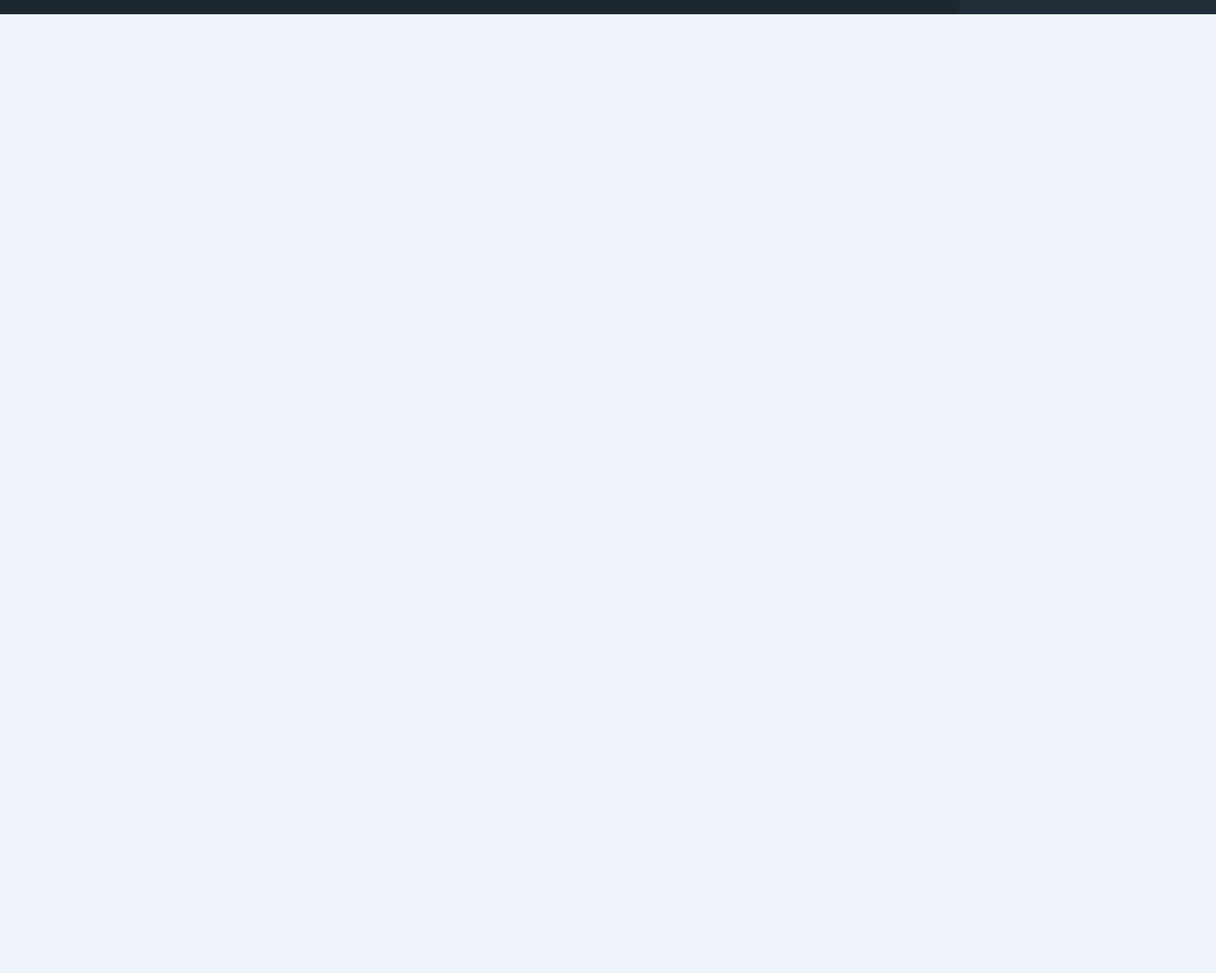
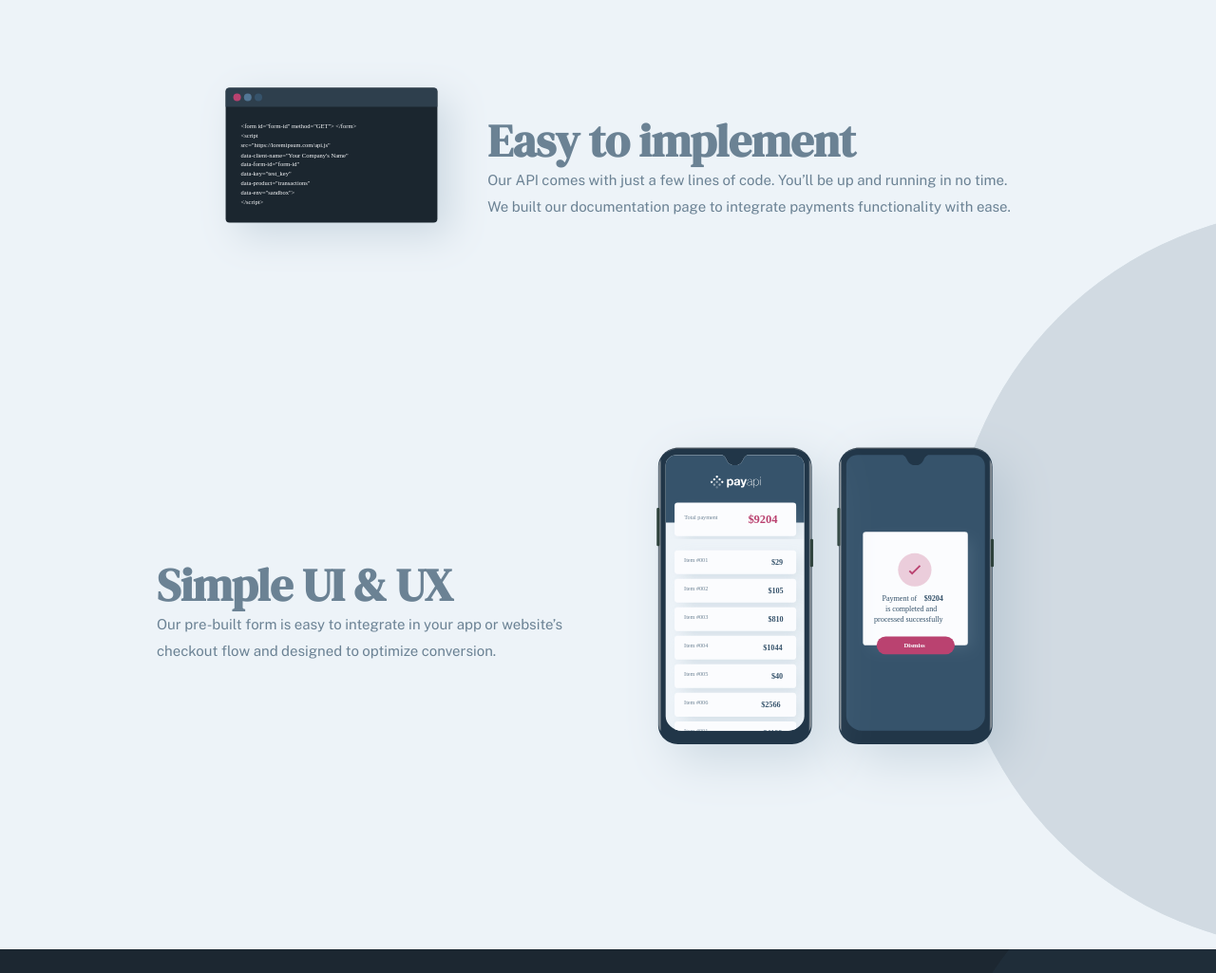
Before and after one commit to kurucz07/payapi-agency, a plain HTML site: page root/index.html in a window 1280 px wide. Shown: the part 1302-2327 px from the top of the page at 95% size. Before the commit the page ends 1317 px from the top, so only its background shows below. Drawn offline with nearby package versions, Linux system fonts and the light colour scheme; a script that the page names is missing.

Commit message:
features ------- desktop view completed

```diff
--- a/root/assets/style/main/_home.scss
+++ b/root/assets/style/main/_home.scss
@@ -141,3 +141,30 @@
 
     }
 }
+
+
+// *** features section
+
+.features{
+    padding: rem(150) 0;
+    display: flex;
+    flex-direction: column;
+    gap: rem(150);
+    background: url(../../img/shared/desktop/bg-pattern-circle.svg);
+    background-repeat: no-repeat;
+    background-position: rem(1000) bottom;
+
+    .feature{
+        display: flex;
+        align-items: center;
+    }
+
+    &__up{
+        padding: 0 rem(215) 0 rem(210);
+    }
+
+    &__down{
+        padding: 0 rem(169.5) 0 rem(165);
+    }
+
+}
--- a/root/index.html
+++ b/root/index.html
@@ -111,18 +111,55 @@
 
           <div class="partners__logos">
 
-            <!-- <div class="partners__logos-logo"> -->
+
               <img src="./assets/img/shared/desktop/tesla-w.svg" alt= "teslsa-logo">
               <img src="./assets/img/shared/desktop/microsoft-w.svg" alt=" microsoft-logo">
               <img src="./assets/img/shared/desktop/hewlett-packard-w.svg" alt="hewlett-packard-logo">
-            <!-- </div> -->
-            <!-- <div class="partners__logos-logo"> -->
+
+
               <img src="./assets/img/shared/desktop/oracle-w.svg" alt="oracle-logo">
               <img src="./assets/img/shared/desktop/google-w.svg" alt=" google-logo">
               <img src="./assets/img/shared/desktop/nvidia-w.svg" alt="nvidia-logo">
-            <!-- </div> -->
+
           </div>
 
+
+        </section>
+
+        <section class="features">
+          <div class="features__up feature">
+
+            <div class="features__image">
+              <img src="./assets/img/home/desktop/illustration-easy-to-implement.svg" alt="easy to implement illurstration">
+            </div>
+
+            <div class="features__content">
+              <h2>Easy to implement</h2>
+              <p>
+                Our API comes with just a few lines of code. You’ll be up and running in
+                no time. We built our documentation page to integrate payments functionality
+                with ease.
+              </p>
+            </div>
+          </div>
+
+          <div class="features__down feature">
+
+
+
+            <div class="features__content">
+              <h2>Simple UI & UX</h2>
+              <p>
+                Our pre-built form is easy to integrate in your app or website’s checkout
+                flow and designed to optimize conversion.
+              </p>
+            </div>
+
+            <div class="features__image">
+              <img src="./assets/img/home/desktop/illustration-simple-ui.svg" alt="simple UI & UX illurstration">
+            </div>
+
+          </div>
 
         </section>
 
@@ -164,14 +201,7 @@
 
 
 
-    Easy to implement
-    Our API comes with just a few lines of code. You’ll be up and running in
-    no time. We built our documentation page to integrate payments functionality
-    with ease.
 
-    Simple UI & UX
-    Our pre-built form is easy to integrate in your app or website’s checkout
-    flow and designed to optimize conversion.
 
     Personal Finances
     Consolidate financial data from multiple sources and categorize transactions up to
```
Also changed, not shown: root/assets/style/main/main.css, 1 other file.
